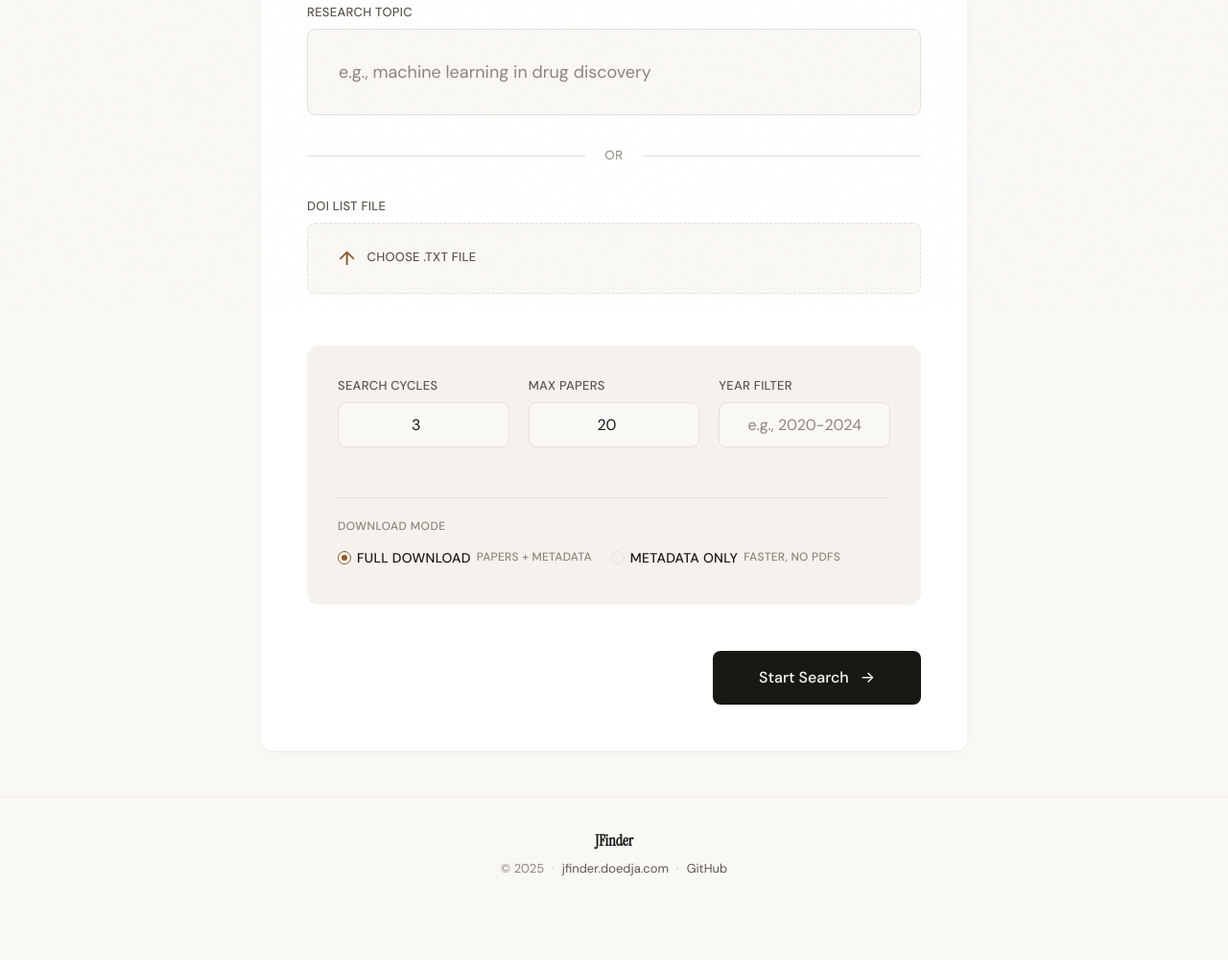
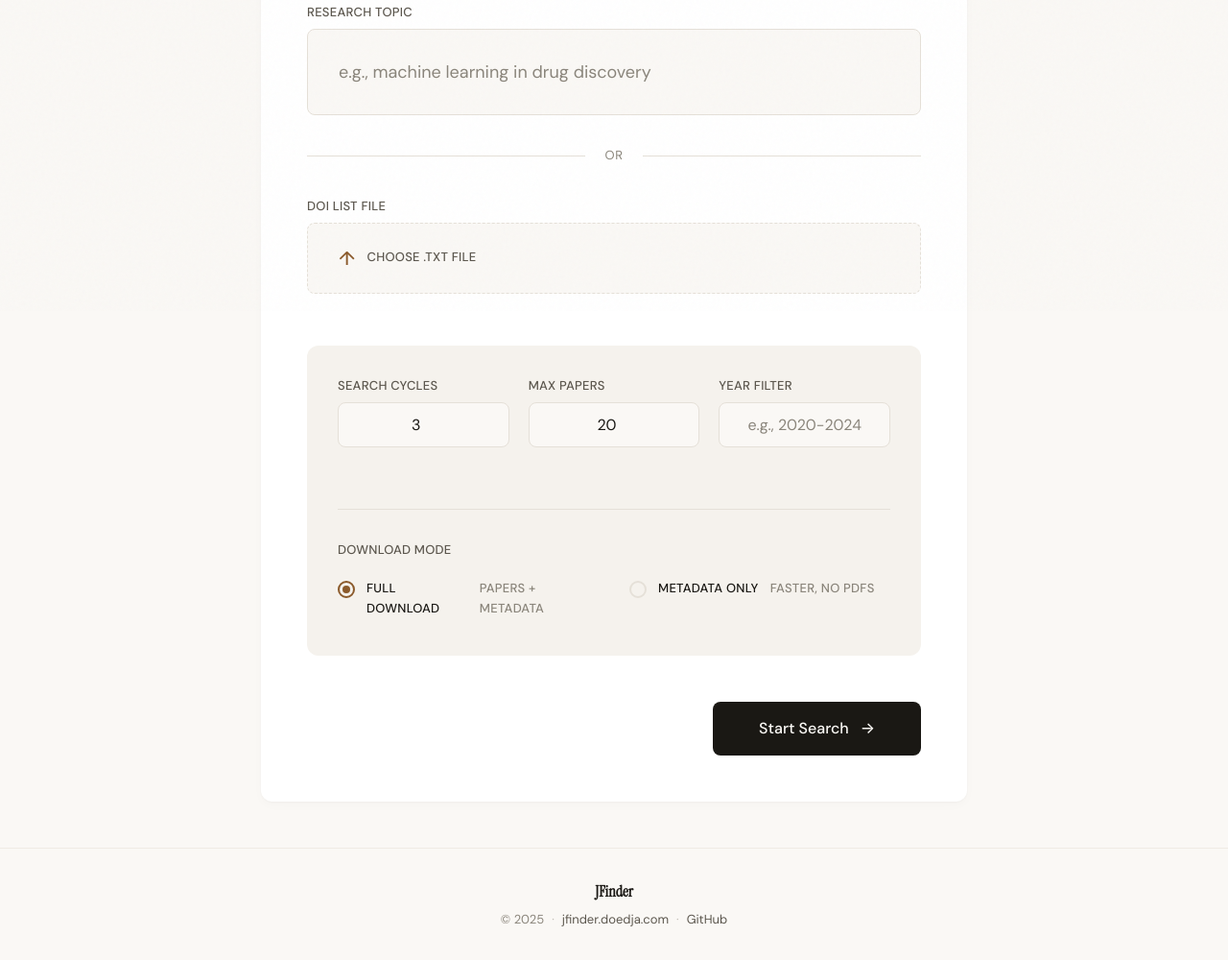
Before and after one commit to doedja/jfinder, an Astro site: page / in a window 1280 px wide. Shown: the part 476-1476 px from the top of the page at 96% size. Before the commit the page ends 1424 px from the top, so only its background shows below. Built offline with nearby package versions, Linux system fonts and the light colour scheme; Astro itself is replaced by a stand-in of ours.

Commit message:
revert: undo icon and radio button changes

```diff
--- a/src/components/GapAnalysisForm.astro
+++ b/src/components/GapAnalysisForm.astro
@@ -44,7 +44,7 @@ import Tooltip from './Tooltip.astro';
           <input type="radio" name="depth" value="quick" checked />
           <span class="depth-content">
             <span class="depth-header">
-              <span class="depth-icon">›</span>
+              <span class="depth-icon">⚡</span>
               <span class="depth-label">Quick</span>
             </span>
             <span class="depth-desc">Metadata analysis, best for exploration</span>
@@ -54,7 +54,7 @@ import Tooltip from './Tooltip.astro';
           <input type="radio" name="depth" value="deep" />
           <span class="depth-content">
             <span class="depth-header">
-              <span class="depth-icon">◆</span>
+              <span class="depth-icon">◈</span>
               <span class="depth-label">Deep</span>
             </span>
             <span class="depth-desc">Full-text analysis, comprehensive insights</span>
--- a/src/components/SearchForm.astro
+++ b/src/components/SearchForm.astro
@@ -247,38 +247,39 @@
   }
 
   .download-options {
-    margin-top: var(--space-md);
-    padding-top: var(--space-md);
+    margin-top: var(--space-lg);
+    padding-top: var(--space-lg);
     border-top: 1px solid var(--color-border);
   }
 
   .options-label {
     display: block;
-    font-size: 0.75rem;
+    font-size: 0.8125rem;
     font-weight: 500;
     text-transform: uppercase;
-    letter-spacing: 0.04em;
-    color: var(--color-text-muted);
-    margin-bottom: var(--space-sm);
+    letter-spacing: 0.02em;
+    color: var(--color-text-secondary);
+    margin-bottom: var(--space-md);
   }
 
   .radio-group {
     display: flex;
-    gap: var(--space-md);
+    gap: var(--space-lg);
   }
 
   @media (max-width: 480px) {
     .radio-group {
       flex-direction: column;
-      gap: var(--space-xs);
+      gap: var(--space-md);
     }
   }
 
   .radio-option {
     display: flex;
-    align-items: center;
-    gap: var(--space-xs);
+    align-items: flex-start;
+    gap: var(--space-sm);
     cursor: pointer;
+    flex: 1;
   }
 
   .radio-option input {
@@ -287,12 +288,13 @@
   }
 
   .radio-custom {
-    width: 14px;
-    height: 14px;
-    border: 1.5px solid var(--color-border);
+    width: 18px;
+    height: 18px;
+    border: 2px solid var(--color-border);
     border-radius: 50%;
     transition: all var(--transition-fast);
     flex-shrink: 0;
+    margin-top: 2px;
     position: relative;
   }
 
@@ -306,24 +308,26 @@
     top: 50%;
     left: 50%;
     transform: translate(-50%, -50%);
-    width: 6px;
-    height: 6px;
+    width: 8px;
+    height: 8px;
     background: var(--color-accent);
     border-radius: 50%;
   }
 
   .radio-option input:focus + .radio-custom {
-    box-shadow: 0 0 0 2px rgba(139, 90, 43, 0.1);
+    box-shadow: 0 0 0 3px rgba(139, 90, 43, 0.1);
   }
 
   .radio-label {
-    font-size: 0.875rem;
+    font-weight: 500;
     color: var(--color-text);
+    display: block;
   }
 
   .radio-hint {
-    font-size: 0.75rem;
+    font-size: 0.8125rem;
     color: var(--color-text-muted);
+    display: block;
   }
 
   /* Form error */
```
